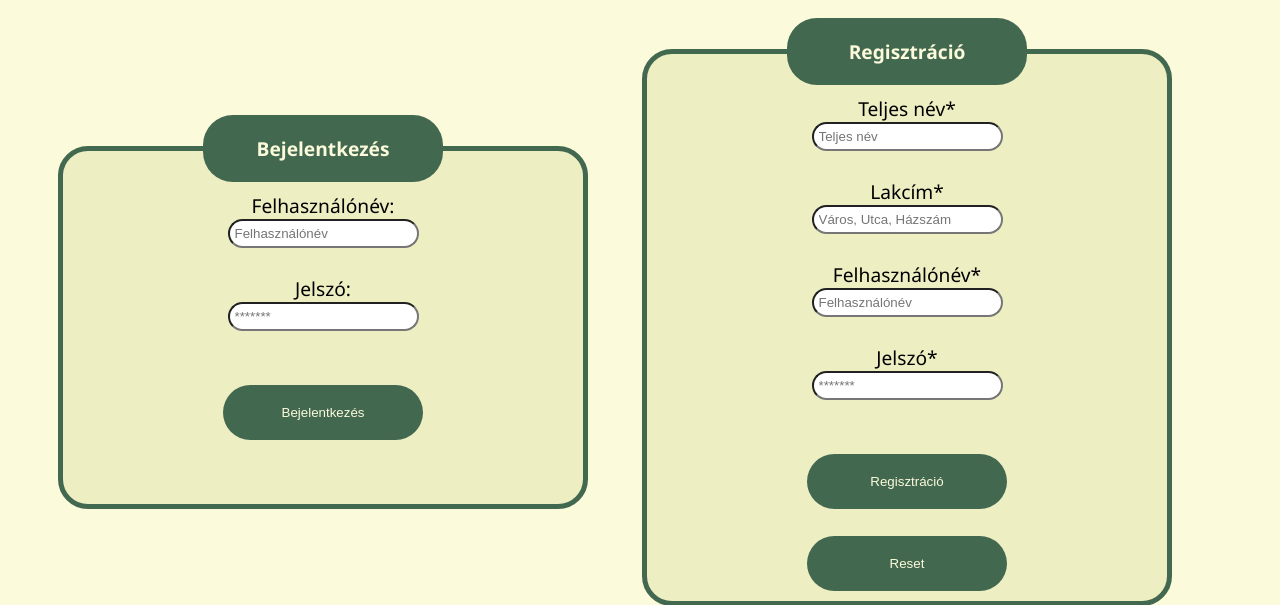
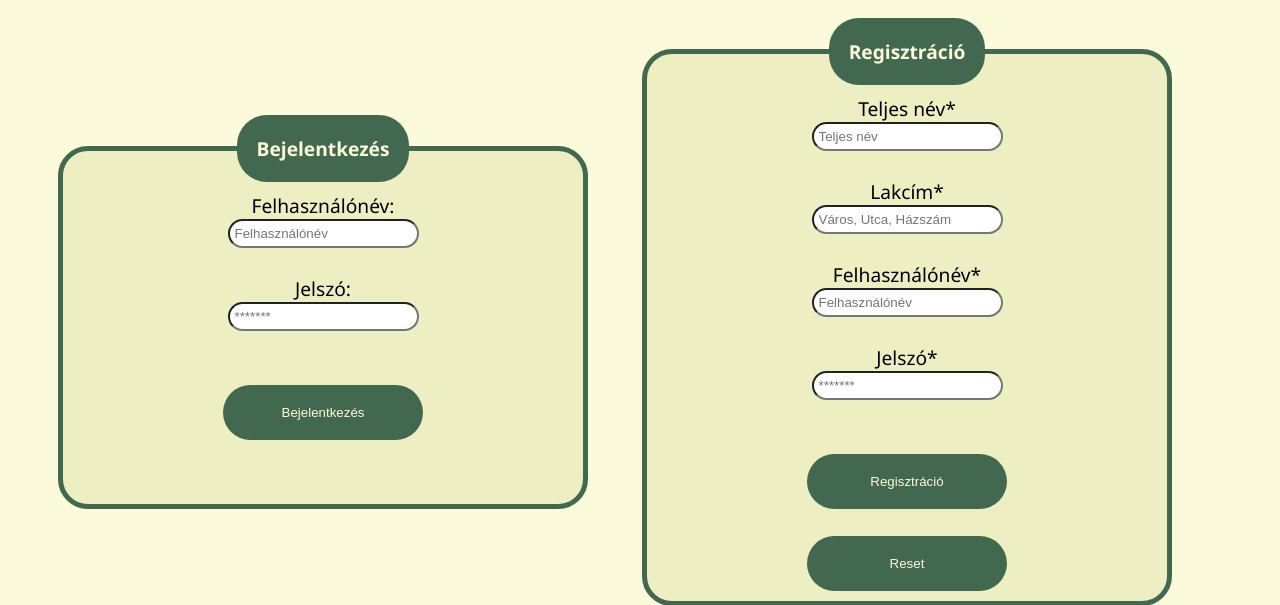
Before and after one commit to 30jackv/webproject, a PHP site: page /bejelentkezes.html in a window 1280 px wide. Shown: the part 82-687 px from the top of the page. Run offline with PHP 8.4, Linux system fonts and the light colour scheme.

Commit message:
legend mobilon nem tölti ki a helyet mindig, kijavítva max-content-re a szélességet

```diff
--- a/css/admin.css
+++ b/css/admin.css
@@ -6,7 +6,7 @@ fieldset {
     background-color: #eeeec3;
     border: #436850 5px solid;
     border-radius: 30px;
-    width: 400px;
+    width: 25vw;
     padding: 10px;
 }
 
@@ -19,7 +19,7 @@ form legend {
     padding: 20px;
     border-radius: 30px;
     text-align: center;
-    width: 40%;
+    width: max-content;
 }
 
 input[type="submit"] {
--- a/css/bejelentkezes.css
+++ b/css/bejelentkezes.css
@@ -27,7 +27,7 @@ fieldset {
   margin-left: auto;
   padding: 20px;
   border-radius: 30px;
-  width: 40%;
+  width: max-content;
 }
 input[type="submit"], input[type="reset"] {
   background-color: #436850;
--- a/css/profil.css
+++ b/css/profil.css
@@ -42,7 +42,7 @@ form legend {
   margin-left: auto;
   padding: 20px;
   border-radius: 30px;
-  width: 40%;
+  width: max-content;
 }
 
 textarea {
```
